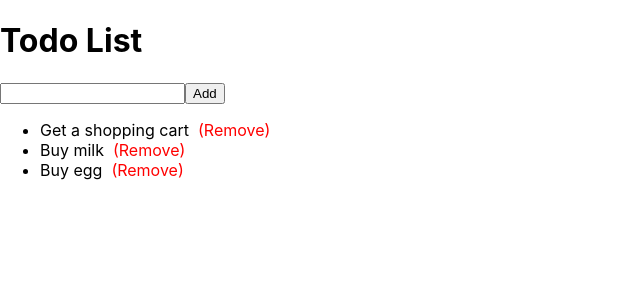
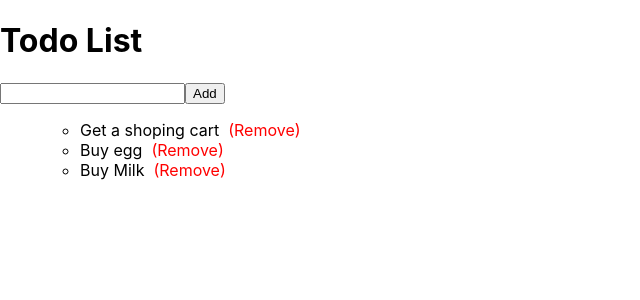
Before and after one commit to ozdemirfd/react-props-state, a React (Create React App) app: page / in a window 1280 px wide. Shown: the top 300 px of the page, without its empty margins (0-640 px from the left). Built offline with nearby package versions, Linux system fonts and the light colour scheme.

Commit message:
added props

```diff
--- a/src/components/TodoList.js
+++ b/src/components/TodoList.js
@@ -1,67 +1,70 @@
-import React from "react";
-import TodoItems from "./TodoItems";
+import React from 'react';
+import TodoItems from './TodoItems';
 
 class TodoList extends React.Component {
   constructor(props) {
-    super(props)
+    super(props);
     this.state = {
       tasks: [
         {
-          title: 'Get a shopping cart',
+          title: 'Get a shoping cart',
           completed: false,
           id: 123456789
-        },
-        {
-          title: "Buy milk",
-          completed: false,
-          id: 987654321
         },
         {
           title: "Buy egg",
           completed: false,
           id: 678905432
+        },
+        {
+          title: 'Buy Milk',
+          completed: false,
+          id: 234567890
         }
       ],
-      newTask: ""
+      newTask: ''
     }
-    this.HandleInput = this.HandleInput.bind(this)
-    this.HandleClick = this.HandleClick.bind(this)
-
+    this.handleInput = this.handleInput.bind(this);
+    this.handleClick = this.handleClick.bind(this);
   }
 
-  HandleInput(e) {
-    this.setState({ newTask: e.target.value })
+  handleInput(e) {
+    this.setState({
+      newTask: e.target.value
+    })
   }
-  HandleClick(e) {
-    if (this.state.newTask.trim()) {
-      //create new object
+
+  handleClick(e) {
+    if(this.state.newTask.trim()){
+      // Create a new task object
       let newItem = {
         title: this.state.newTask,
         completed: false,
         id: Date.now()
       }
-      //concatenate new task object to the previous task in the state
+      // Concatenate new task object to the previous tasks in the state
       this.setState(prevState => {
         return {
           tasks: prevState.tasks.concat(newItem)
         }
       })
+      // Empty the newTask property in the state
       this.state.newTask = "";
     } else {
       alert('Please enter a value')
     }
-
-
   }
 
   render() {
     return (
       <div>
         <form>
-          <input type="text" onInput={this.HandleInput} value={this.state.newTask} />
-          <button type="button" onClick={this.HandleClick}>Add</button>
+          <input type="text" onInput={this.handleInput} value={this.state.newTask}/>
+          <button type="button" onClick={this.handleClick}>Add</button>
         </form>
-        <TodoItems tasks={this.state.tasks} />
+        <ul>
+          <TodoItems tasks={this.state.tasks} foo="bar"/>
+        </ul>
       </div>
     )
   }
```
